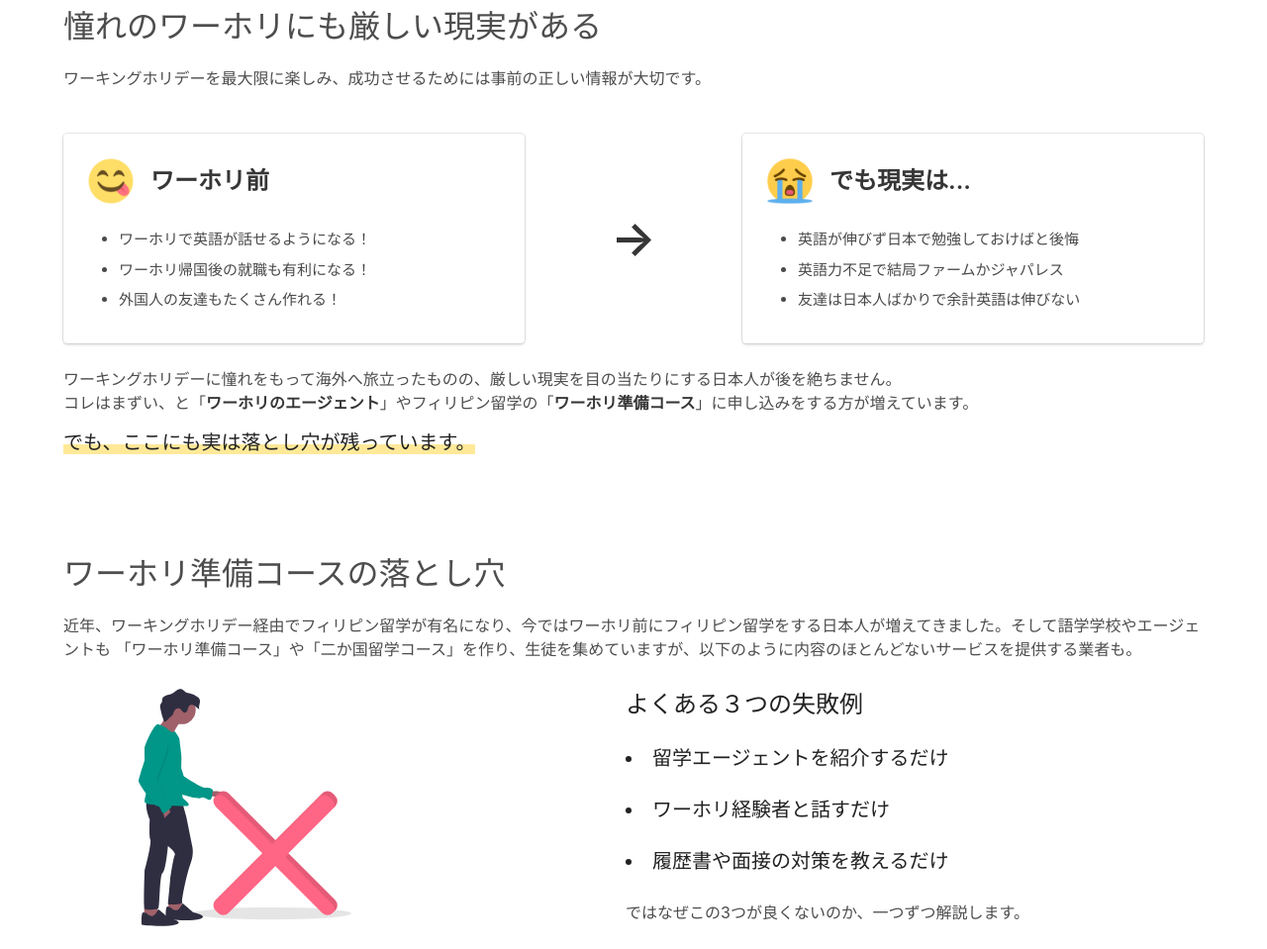
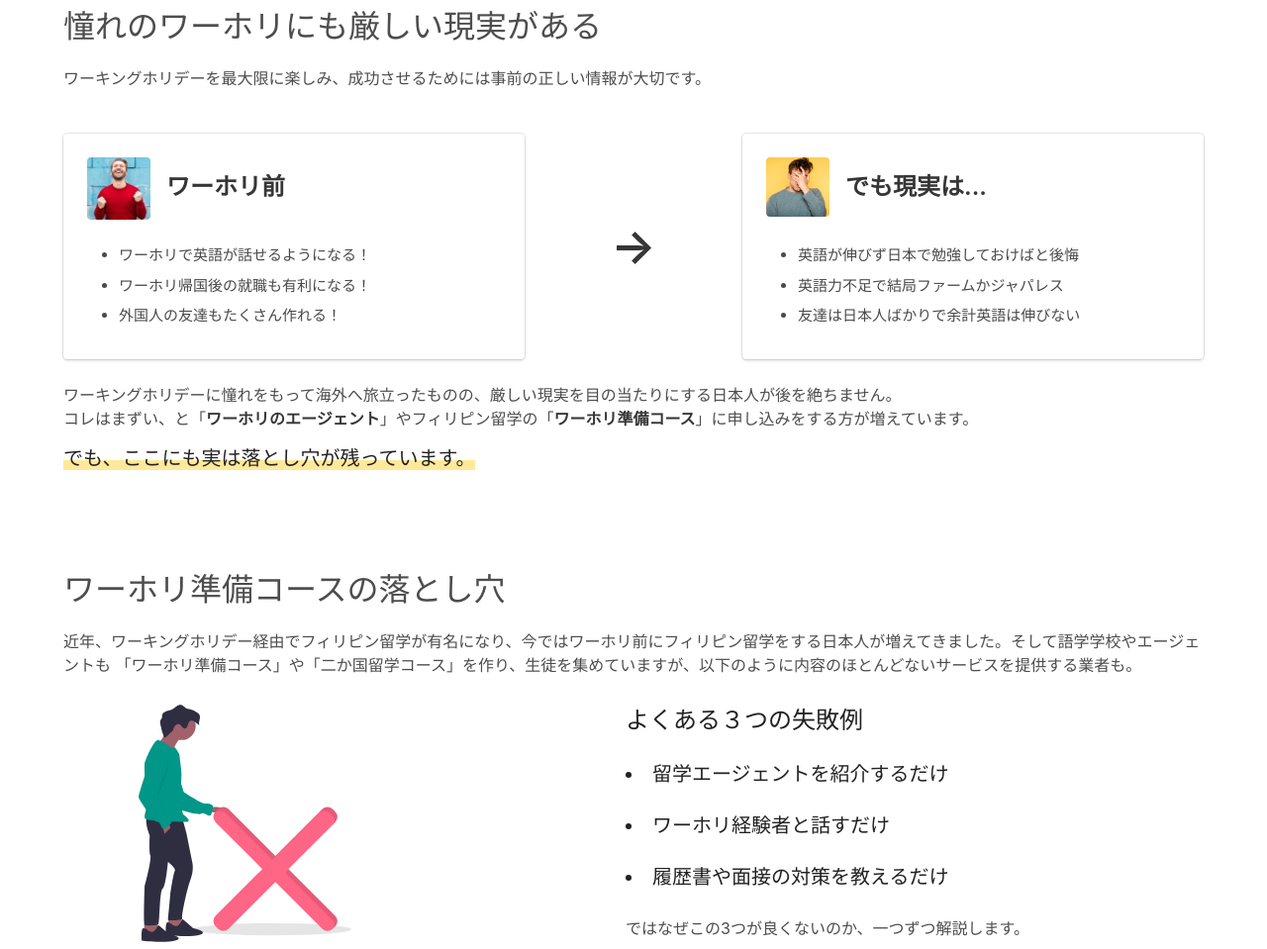
Before and after one commit to ShinKano/ssi-workingholoday-LP, a website: page index.html in a window 1280 px wide. Shown: the part 817-1776 px from the top of the page at 99% size. Drawn offline with Linux system fonts and the light colour scheme.

```diff
--- a/index.html
+++ b/index.html
@@ -94,11 +94,11 @@
 
                                 <div class="media">
                                     <div class="media-left">
-                                        <figure class="image is-48x48">
-                                            <img src="img/happy.png" alt="ハッピー">
+                                        <figure class="image is-64x64">
+                                            <img class="border-radius" src="img/face-1.jpg" alt="ハッピー">
                                         </figure>
                                     </div>
-                                    <div class="media-content margin-top-10px">
+                                    <div class="media-content margin-top">
                                         <p class="title is-4">ワーホリ前</p>
                                     </div>
                                 </div>
@@ -124,11 +124,11 @@
 
                                 <div class="media">
                                     <div class="media-left">
-                                        <figure class="image is-48x48">
-                                            <img src="img/cry.png" alt="泣いている">
+                                        <figure class="image is-64x64">
+                                            <img class="border-radius" src="img/face-2.jpg" alt="泣いている">
                                         </figure>
                                     </div>
-                                    <div class="media-content margin-top-10px">
+                                    <div class="media-content margin-top">
                                         <p class="title is-4">でも現実は...</p>
                                     </div>
                                 </div>
```
Also changed, not shown: img/face-1.jpg (added), img/face-2.jpg (added).
